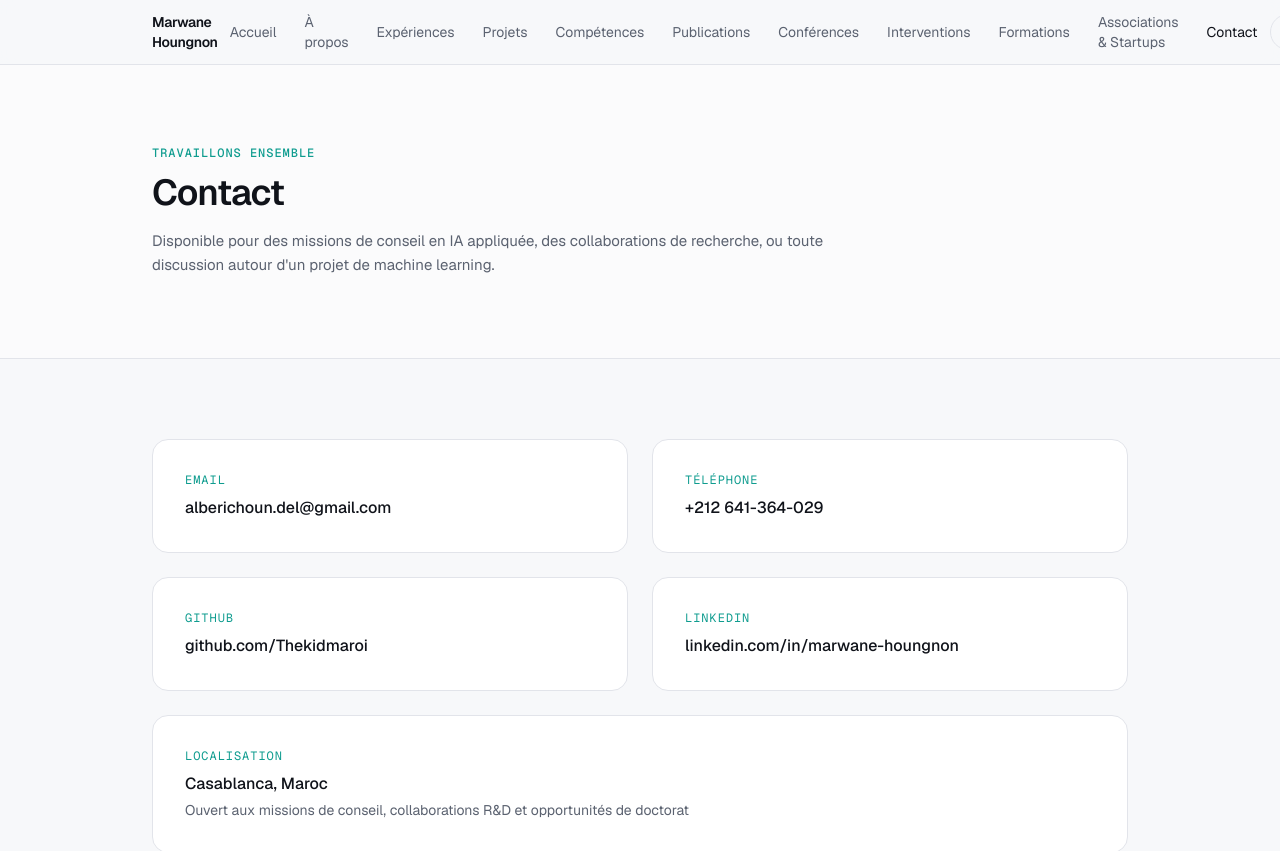
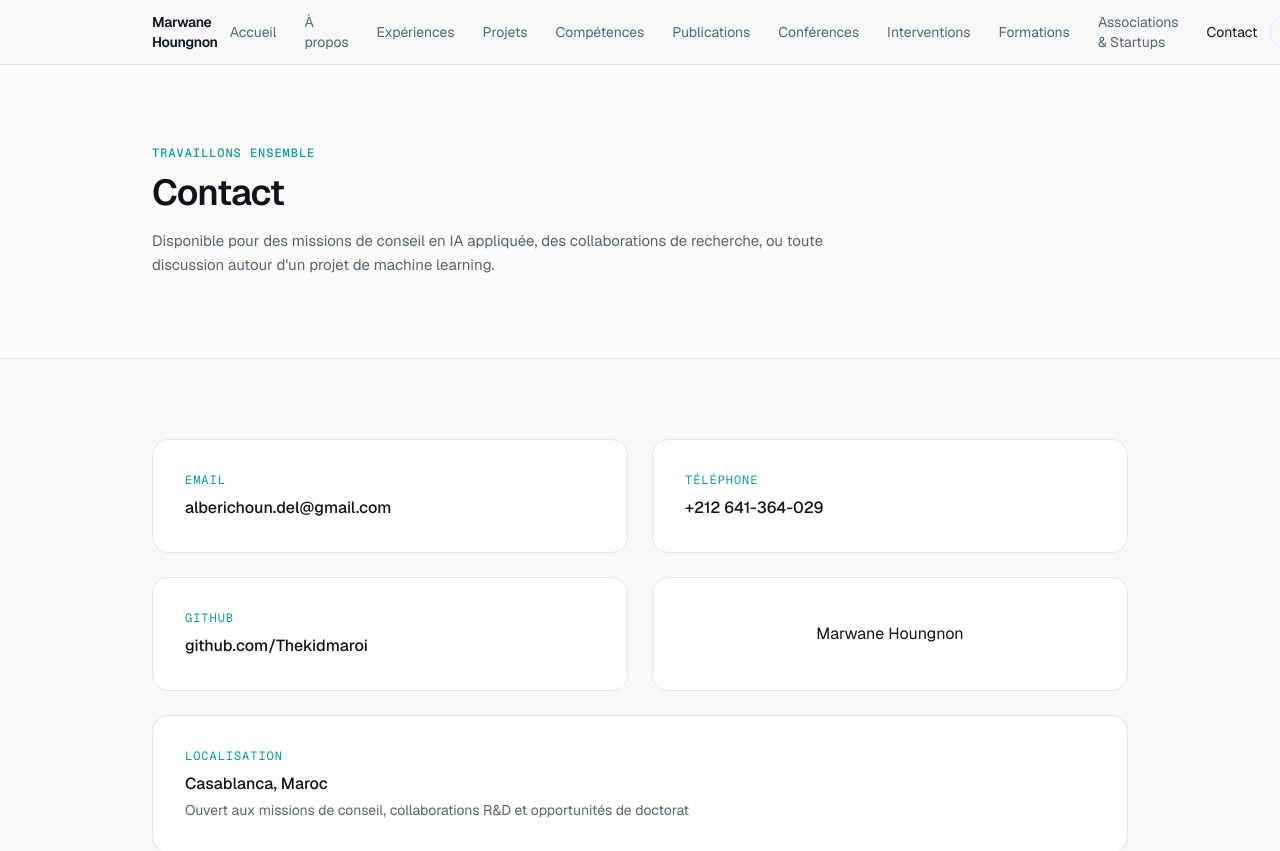
Before and after one commit to Thekidmaroi/MY-PORTOFOLIO, a Next.js app: page /contact in a window 1280 px wide. Shown: the top 851 px of the page. Built offline with nearby package versions, Linux system fonts and the light colour scheme.

Commit message:
Move LinkedIn badge into the contact channels grid
Removed LinkedIn link and badgRemoved the plain LinkedIn text link from the channels list and replaced it with the LinkedIn profile badge in the same grid, so it only appears once on the page.e from the contact page.

```diff
--- a/src/app/contact/page.tsx
+++ b/src/app/contact/page.tsx
@@ -23,11 +23,6 @@ const channels = [
     value: "github.com/Thekidmaroi",
     href: profile.links.github,
   },
-  {
-    label: "LinkedIn",
-    value: "linkedin.com/in/marwane-houngnon",
-    href: profile.links.linkedin,
-  },
 ];
 
 export default function ContactPage() {
@@ -49,15 +44,8 @@ export default function ContactPage() {
               </Card>
             </a>
           ))}
-        </div>
 
-        <Card className="mt-6">
-          <p className="mono-label text-xs text-accent">Localisation</p>
-          <p className="mt-2 font-medium">{profile.location}</p>
-          <p className="mt-1 text-sm text-muted">{profile.availability}</p>
-        </Card>
-
-        <Card className="mt-6 flex justify-center py-8">
+          <Card className="flex h-full items-center justify-center py-6">
             <Script src="https://platform.linkedin.com/badges/js/profile.js" strategy="lazyOnload" />
             <div
               className="badge-base LI-profile-badge"
@@ -76,6 +64,13 @@ export default function ContactPage() {
               </a>
             </div>
           </Card>
+        </div>
+
+        <Card className="mt-6">
+          <p className="mono-label text-xs text-accent">Localisation</p>
+          <p className="mt-2 font-medium">{profile.location}</p>
+          <p className="mt-1 text-sm text-muted">{profile.availability}</p>
+        </Card>
       </Section>
     </>
   );
```
Lines whose indentation alone changed are shown as unchanged.
